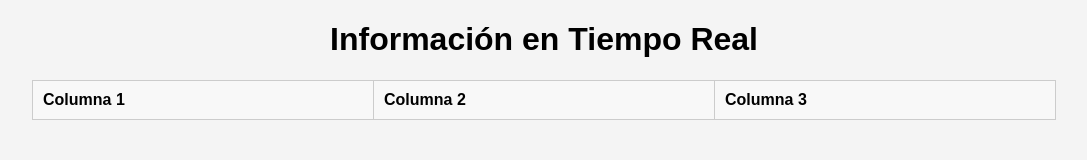
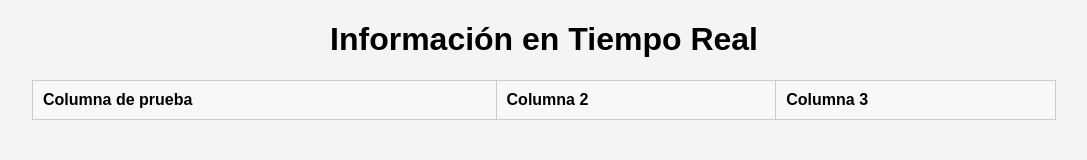
Before and after one commit to dwolf25/info-rnp, a plain HTML site: page index.html in a window 1280 px wide. Shown: the whole page, without its empty margins (96-1183 px from the left). Drawn offline with Linux system fonts and the light colour scheme; no server answers.

Commit message:
"segundo hosting"

```diff
--- a/index.html
+++ b/index.html
@@ -37,7 +37,7 @@
     <table id="data-table">
       <thead>
         <tr>
-          <th>Columna 1</th>
+          <th>Columna de prueba</th>
           <th>Columna 2</th>
           <th>Columna 3</th>
         </tr>
```
